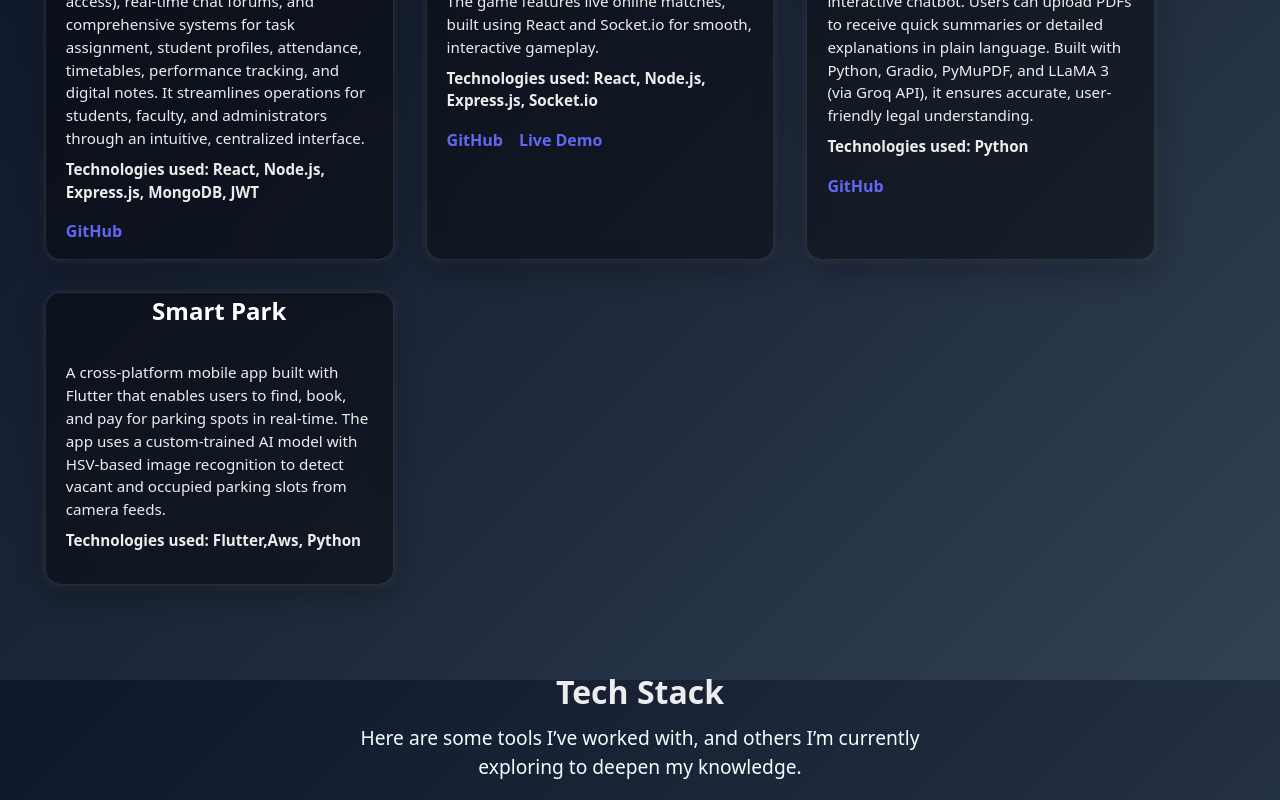
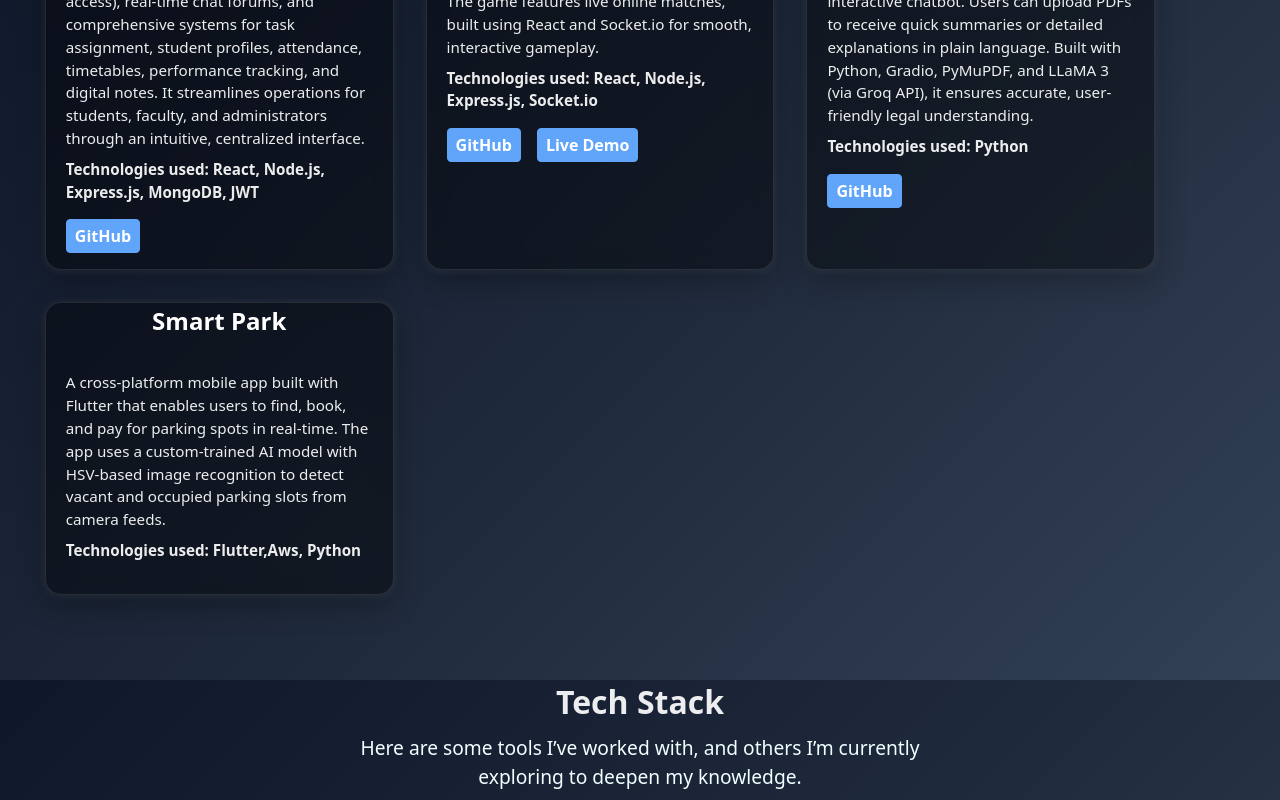
Before and after one commit to Lokesh-1511/Portfolio, a React (Vite) app in the folder portfolio/: page / in a window 1280 px wide. Shown: the part 920-1720 px from the top of the page. Built offline with nearby package versions, Linux system fonts and the light colour scheme.

Commit message:
improved hyperlinks readability

```diff
--- a/portfolio/src/components/Projects/Projects.css
+++ b/portfolio/src/components/Projects/Projects.css
@@ -105,14 +105,21 @@
   }
 
   .card-content a {
-    color: #6366f1 !important;
+    color: white !important;
     text-decoration: none;
     font-weight: 500;
+    background-color: var(--link-color);
+    border: 1px solid var(--link-color);
+    padding: 0.25rem 0.5rem;
+    border-radius: 4px;
+    transition: all 0.3s ease;
   }
 
   .card-content a:hover {
-    color: #8b5cf6 !important;
-    text-decoration: underline;
+    background-color: var(--link-hover-color);
+    border-color: var(--link-hover-color);
+    transform: translateY(-1px);
+    box-shadow: 0 2px 4px rgba(0, 0, 0, 0.1);
   }
 
   .project-card:hover {
@@ -250,14 +257,22 @@
 }
 
 .card-content a {
-  color: #6366f1 !important;
+  color: white !important;
   font-weight: bold;
   text-decoration: none;
+  background-color: var(--link-color);
+  border: 1px solid var(--link-color);
+  padding: 0.25rem 0.5rem;
+  border-radius: 4px;
+  transition: all 0.3s ease;
+  display: inline-block;
 }
 
 .card-content a:hover {
-  color: #8b5cf6 !important;
-  text-decoration: underline;
+  background-color: var(--link-hover-color);
+  border-color: var(--link-hover-color);
+  transform: translateY(-1px);
+  box-shadow: 0 2px 4px rgba(0, 0, 0, 0.1);
 }
 .details{
   margin:0 auto;
--- a/portfolio/src/index.css
+++ b/portfolio/src/index.css
@@ -77,6 +77,8 @@ body::before {
   --container-bg: rgba(0,0,0,0.4);
   --card-bg: rgba(0,0,0,0.4);
   --accent: #6366f1;
+  --link-color: #60a5fa;
+  --link-hover-color: #93c5fd;
   --container-padding: 3%;
   --mobile-padding: 5%;
 }
@@ -87,21 +89,18 @@ body::before {
   --container-bg: rgba(255,255,255,0.92);
   --card-bg: rgba(255,255,255,0.92);
   --accent: #6366f1;
+  --link-color: #0891b2;
+  --link-hover-color: #0e7490;
 }
 
-[data-theme="light"] {
-  --background-color: linear-gradient(135deg, #f8fafc, #e0e7ef, #cbd5e1);
-  --text-color: #1e293b;
-  --container-bg: rgba(255,255,255,0.92);
-  --card-bg: rgba(255,255,255,0.92);
-  --accent: #6366f1;
-}
 [data-theme="dark"] {
   --background-color: linear-gradient(135deg, #0f172a, #1e293b, #334155);
   --text-color: rgba(255, 255, 255, 0.92);
   --container-bg: rgba(0,0,0,0.4);
   --card-bg: rgba(0,0,0,0.4);
   --accent: #6366f1;
+  --link-color: #60a5fa;
+  --link-hover-color: #93c5fd;
 }
 
 /* ========== Body Styles ========== */
@@ -131,12 +130,13 @@ h2 {
 
 a {
   font-weight: 500;
-  color: #646cff;
+  color: var(--link-color);
   text-decoration: none;
+  transition: color 0.3s ease;
 }
 
 a:hover {
-  color: #535bf2;
+  color: var(--link-hover-color);
 }
 
 /* ========== Buttons ========== */
```
